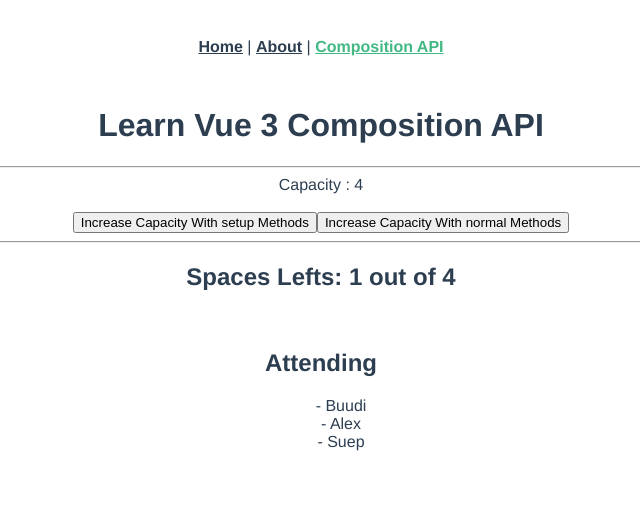
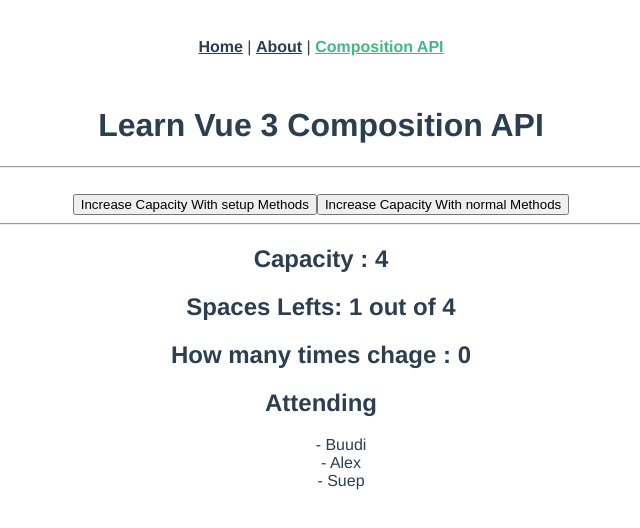
Before and after one commit to vhalegax/learn-vue3-composition-api, a Vue app: page /composition-api in a window 1280 px wide. Shown: the top 528 px of the page, without its empty margins (319-959 px from the left). Built offline with nearby package versions, Linux system fonts and the light colour scheme.

Commit message:
add watch

```diff
--- a/src/composables/use/eventSpace.js
+++ b/src/composables/use/eventSpace.js
@@ -1,18 +1,24 @@
-import { ref, computed } from "vue";
+import { ref, computed, watch } from "vue";
 
 export default function useEventSpace() {
   //* data reactive
   const capacity = ref(4);
   const attending = ref(["Buudi", "Alex", "Suep"]);
+  const totalCapacityChange = ref(0);
 
   //* computed
   const spacesLeft = computed(() => {
     return capacity.value - attending.value.length;
   });
 
+  //* watch
+  watch(capacity, () => {
+    totalCapacityChange.value++;
+  });
+
   //* methods
   function increaseCapacityWithSetupMethods() {
-    alert("plus with setup methods");
+    console.log("plus with setup methods");
     capacity.value += 1;
   }
 
@@ -21,6 +27,7 @@
     capacity,
     attending,
     spacesLeft,
+    totalCapacityChange,
     increaseCapacityWithSetupMethods,
   };
 }
--- a/src/views/CompositionAPI.vue
+++ b/src/views/CompositionAPI.vue
@@ -2,9 +2,6 @@
   <div class="about">
     <h1>Learn Vue 3 Composition API</h1>
     <hr />
-    Capacity : {{ capacity }}
-
-    <br />
     <br />
     <button @click="increaseCapacityWithSetupMethods()">
       Increase Capacity With setup Methods
@@ -14,8 +11,12 @@
     </button>
 
     <hr />
+    <h2>Capacity : {{ capacity }}</h2>
     <h2>Spaces Lefts: {{ spacesLeft }} out of {{ capacity }}</h2>
-    <br />
+    <h2>
+      How many times chage :
+      {{ totalCapacityChange }}
+    </h2>
     <h2>Attending</h2>
     <ul>
       <div v-for="(name, index) in attending" :key="index">- {{ name }}</div>
@@ -51,12 +52,14 @@
     //   increaseCapacityWithSetupMethods,
     // };
 
-    compositeLifecycle();
+    // //* Composite Lifecycle
+    // compositeLifecycle();
 
     const {
       capacity,
       attending,
       spacesLeft,
+      totalCapacityChange,
       increaseCapacityWithSetupMethods,
     } = useEventSpace();
 
@@ -64,6 +67,7 @@
       capacity,
       attending,
       spacesLeft,
+      totalCapacityChange,
       increaseCapacityWithSetupMethods,
     };
   },
@@ -76,7 +80,7 @@
 
   methods: {
     increaseCapacityWithNormalMethods() {
-      alert("plus with normal methods");
+      console.log("plus with normal methods");
       this.capacity += 1;
     },
   },
```
